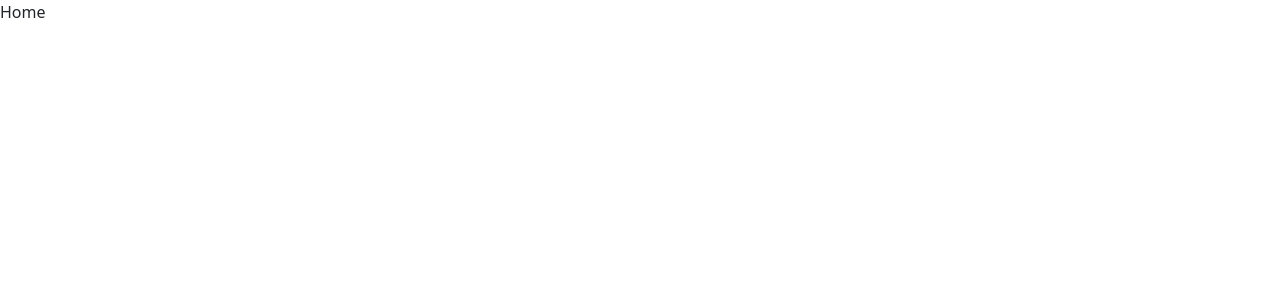
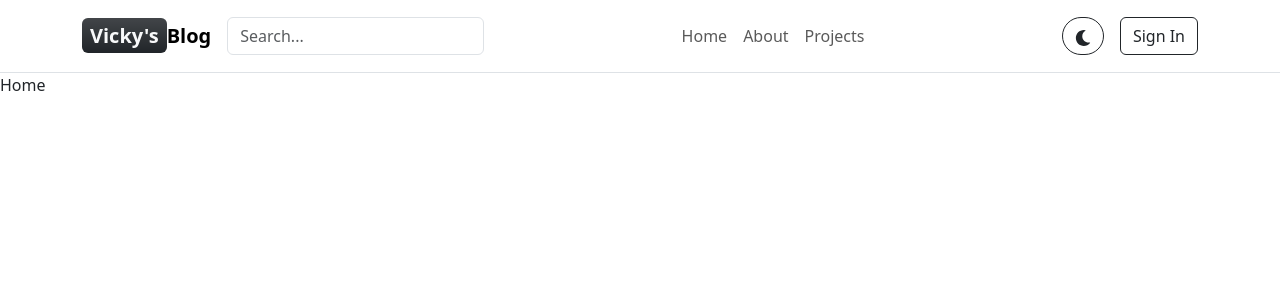
Before and after one commit to VictorUmekwe/my-blog, a React (Vite) app in the folder frontend/: page / in a window 1280 px wide. Shown: the top 300 px of the page. Built offline with nearby package versions, Linux system fonts and the light colour scheme.

Commit message:
created the header section

```diff
--- a/frontend/src/App.jsx
+++ b/frontend/src/App.jsx
@@ -5,10 +5,13 @@ import SignUp from './pages/SignUp'
 import SignIn from './pages/SignIn'
 import Dashboard from './pages/Dashboard'
 import Projects from './pages/Projects'
+import Header from './components/Header'
 
 const App = () => {
+
   return (
     <BrowserRouter>
+    <Header/>
       <Routes>
          <Route path='/' element={<Home/>}/>
          <Route path='/about' element={<About/>}/>
--- a/frontend/src/components/Header.jsx
+++ b/frontend/src/components/Header.jsx
@@ -1,9 +1,51 @@
-import React from 'react'
-
+import Container from "react-bootstrap/Container";
+import Nav from "react-bootstrap/Nav";
+import Navbar from "react-bootstrap/Navbar";
+import { Link } from "react-router-dom";
+import { Button, Form, InputGroup } from "react-bootstrap";
+import { AiOutlineSearch } from "react-icons/ai";
+import { FaMoon } from "react-icons/fa";
+import '../css/Header.css'
 const Header = () => {
   return (
-    <div>Header</div>
-  )
-}
+    <Navbar expand="lg" className=" border-bottom">
+      <Container>
+        <Navbar.Brand href="#home" className="fs-5 fw-bold">
+          <span className=" px-2 py-1 bg-dark bg-gradient rounded text-light">
+            Vicky's
+          </span>
+          Blog
+        </Navbar.Brand>
+        <Form>
+          <InputGroup>
+            <Form.Control
+              type="text"
+              placeholder="Search..."
+              className="rounded d-none d-lg-inline"
+            />
+            {/* <Button variant="dark"><AiOutlineSearch/></Button> */}
+          </InputGroup>
+        </Form>
+        <Button variant="dark" className=" d-lg-none rounded-pill d-sm-inline">
+          <AiOutlineSearch />
+        </Button>
+        <Navbar.Toggle aria-controls="basic-navbar-nav" className=" order-2" />
+        <Navbar.Collapse id="basic-navbar-nav">
+          <Nav className="mx-auto text-center py-2 ">
+            <Nav.Link href="/" className="nav-links">Home</Nav.Link>
+            <Nav.Link href="/about" className="nav-links">About</Nav.Link>
+            <Nav.Link href="/projects" className="nav-links">Projects</Nav.Link>
+          </Nav>
+        </Navbar.Collapse>
+        <button className="btn btn-outline-dark rounded-pill me-3">
+          <FaMoon height={10} width={12} />
+        </button>
+        <Link to='/sign-in'>
+          <button className="btn btn-outline-dark">Sign In</button>
+        </Link>
+      </Container>
+    </Navbar>
+  );
+};
 
-export default Header
+export default Header;
--- /dev/null
+++ b/frontend/src/css/Header.css
@@ -0,0 +1,20 @@
+.nav-links{
+    position: relative;
+}
+
+.nav-links::after{
+    content: '';
+    transition: all 0.2s  ;
+    opacity: 0;
+    height: 2px;
+    width: 100%;
+    background-color: grey;
+    position: absolute;
+    bottom: 0;
+    left: 0;
+
+}
+
+.nav-links:hover::after{
+    opacity: 1;
+}
```
